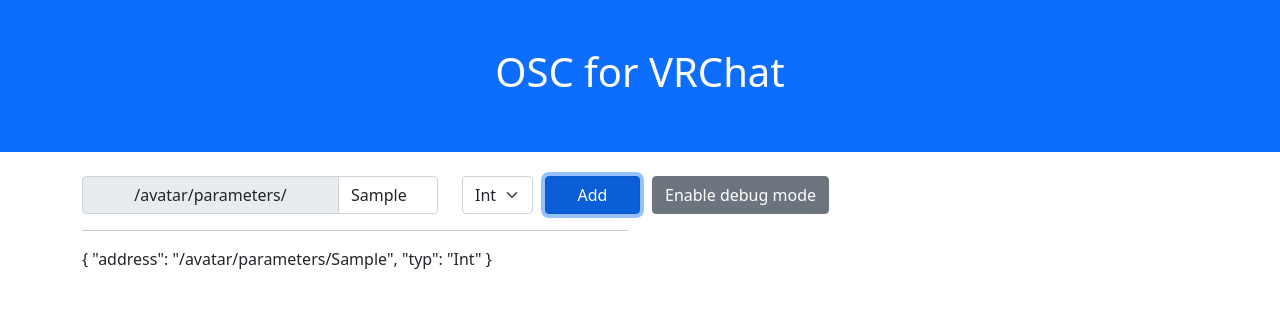
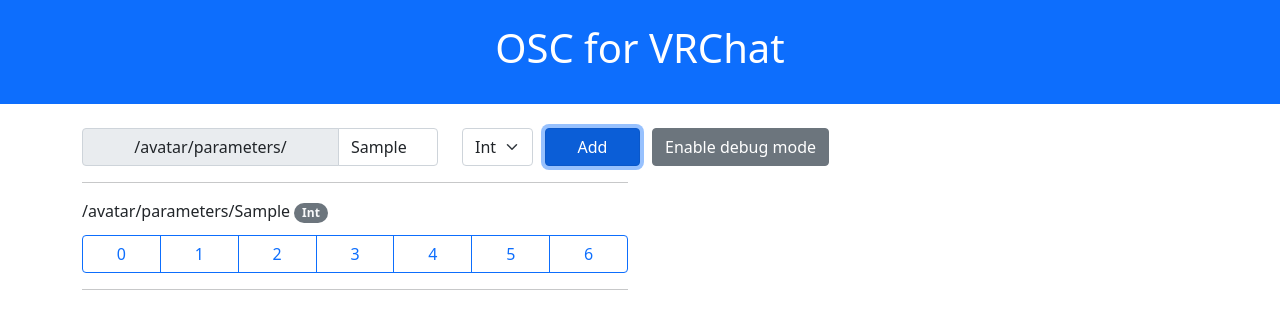
Before and after one commit to naca-nyan/osc-ws, a Vue app: page / in a window 1280 px wide. Both pictures are taken after typing "Sample" into the empty fields and a click on the button "Add". Shown: the top 312 px of the page. Built offline with nearby package versions, Linux system fonts and the light colour scheme.

Commit message:
Add int and bool

```diff
--- a/src/App.vue
+++ b/src/App.vue
@@ -5,13 +5,13 @@
 type Typ = "Int" | "Bool" | "Float";
 
 interface Parameter {
-  address: string;
+  addr: string;
   typ: Typ;
 }
 
 const parameters = ref<Parameter[]>([]);
 
-const addressBase = ref("/avatar/parameters/");
+const addrBase = ref("/avatar/parameters/");
 const paramDefault = "VRCEmotes";
 const parameter = ref("");
 const typ = ref("Int");
@@ -19,14 +19,15 @@
 function addParameter() {
   const actualParam = parameter.value ? parameter.value : paramDefault;
   const param = {
-    address: addressBase.value + actualParam,
+    addr: addrBase.value + actualParam,
     typ: typ.value as Typ,
   };
   parameters.value.push(param);
 }
 
 async function send(param: Parameter, value: string) {
-  const body = { value, ...param };
+  const body = { ...param, value };
+  console.log(body);
   await invoke("send_osc_message", body);
 }
 
@@ -47,7 +48,7 @@
 </script>
 
 <template>
-  <header class="container-fluid p-5 bg-primary text-white text-center">
+  <header class="container-fluid p-4 bg-primary text-white text-center">
     <h1>OSC for VRChat</h1>
   </header>
   <main class="container">
@@ -57,7 +58,7 @@
           <div class="col-8">
             <label class="visually-hidden">Parameter</label>
             <div class="input-group">
-              <input v-model="addressBase" class="input-group-text" />
+              <input v-model="addrBase" class="input-group-text" />
               <input
                 v-model="parameter"
                 class="form-control"
@@ -78,8 +79,46 @@
           </button>
         </div>
         <hr />
-        <div v-for="p in parameters" class="mb-3 mt-3">
-          {{ p }}
+        <div v-for="p in parameters" class="mb-3">
+          <div class="row mb-1">
+            <div class="col form-label">
+              {{ p.addr }}
+              <span class="badge rounded-pill bg-secondary text-light">
+                {{ p.typ }}
+              </span>
+            </div>
+          </div>
+          <div class="row">
+            <div v-if="p.typ === 'Int'" class="btn-group">
+              <button
+                v-for="i in ['0', '1', '2', '3', '4', '5', '6']"
+                @click="send(p, i)"
+                class="btn btn-outline-primary"
+              >
+                {{ i }}
+              </button>
+            </div>
+            <div v-else-if="p.typ === 'Bool'" class="btn-group">
+              <button @click="send(p, 'True')" class="btn btn-outline-primary">
+                True
+              </button>
+              <button @click="send(p, 'False')" class="btn btn-outline-primary">
+                False
+              </button>
+            </div>
+            <div v-else-if="p.typ === 'Float'" class="input-group">
+              <input
+                type="number"
+                value="1.0"
+                step="0.1"
+                class="form-control"
+              />
+              <button class="btn btn-outline-primary col-3" disabled>
+                (not implemented)
+              </button>
+            </div>
+          </div>
+          <hr />
         </div>
       </div>
       <div class="mt-4 col-lg-6">
```
